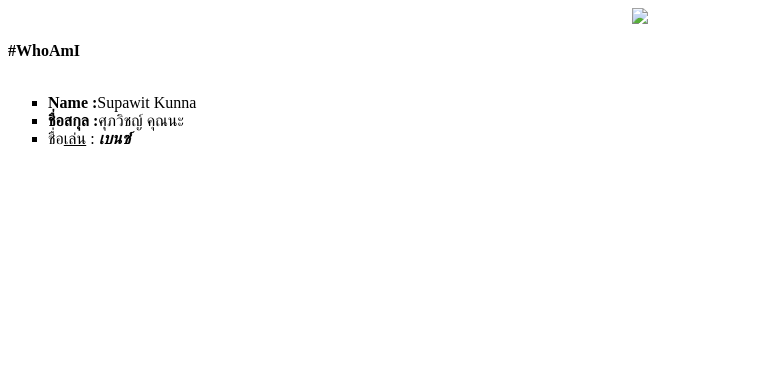
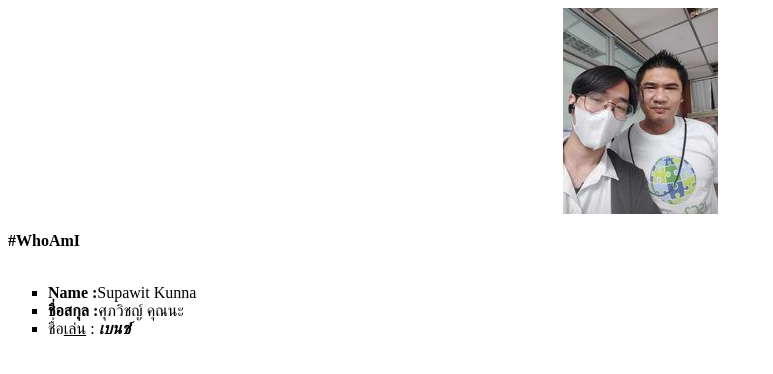
Before and after one commit to benzsupawit/benzsupawit.github.io, a plain HTML site: page index.html in a window 1280 px wide. Shown: the whole page, without its empty margins (0-773 px from the left). Drawn offline with Linux system fonts and the light colour scheme.

Commit message:
Update index.html

```diff
--- a/index.html
+++ b/index.html
@@ -7,7 +7,7 @@
     </head>
     <body>
 
-        <center><img src="IMG/2.jpg"/>
+        <center><img src="IMG/P2.jpg"/>
         <br></br>
         </center>
 
```
